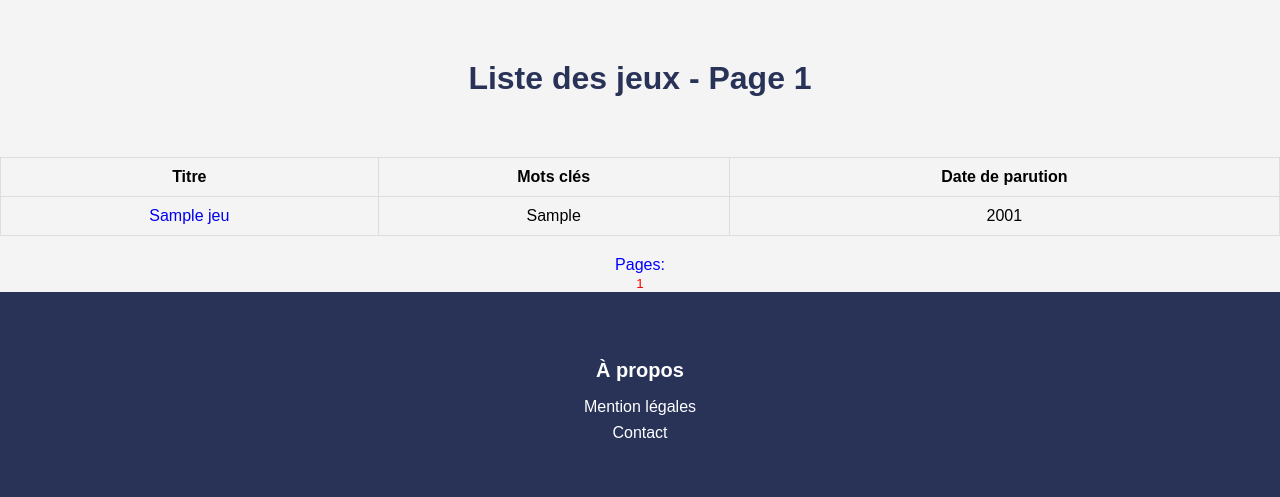
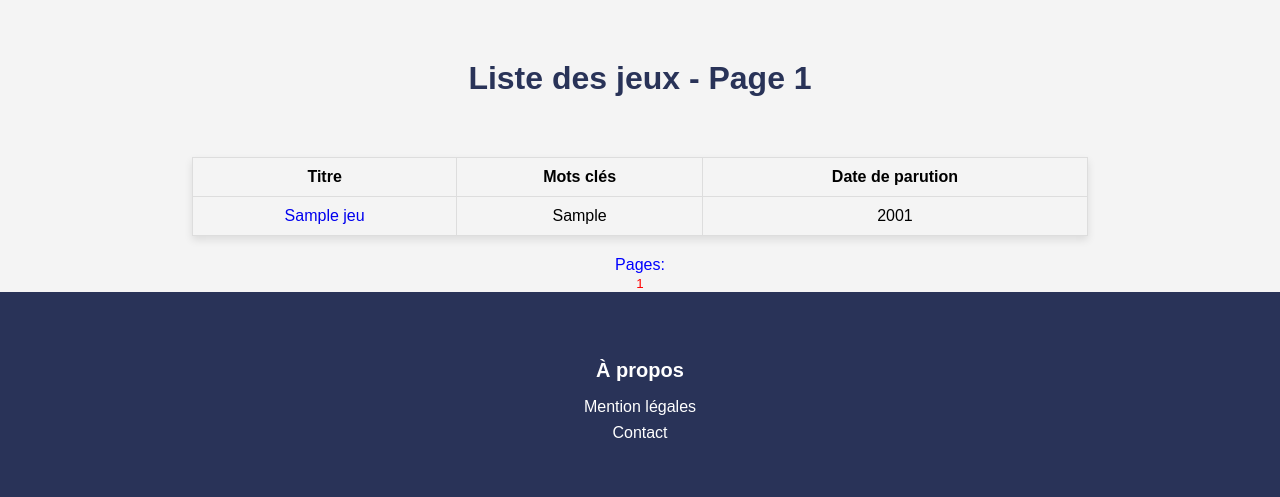
Before and after one commit to JulesRichardot/SAE3.01-Developpement-d-une-application, a PHP site: page /?controller=list&action=pagination in a window 1280 px wide. Shown: the part 61-558 px from the top of the page. Run offline with PHP 8.4, Linux system fonts and the light colour scheme; tables that the repository leaves empty hold one stand-in row (values such as "Sample post"); some libraries are stand-ins or nearby versions.

Commit message:
Update style.css

```diff
--- a/TEST_SITE/Content/css/style.css
+++ b/TEST_SITE/Content/css/style.css
@@ -418,6 +418,15 @@ a {
     text-decoration: none;
 }
 
+.table_rendu{
+    margin-left: auto;
+    margin-right: auto;
+    padding-left: 20px;
+    padding-right: 20px;
+    border-collapse: collapse;
+    width: 70%;
+    box-shadow: 0 4px 8px rgba(0, 0, 0, 0.1);
+}
 
 .icone { width: 16px; }
 
```
